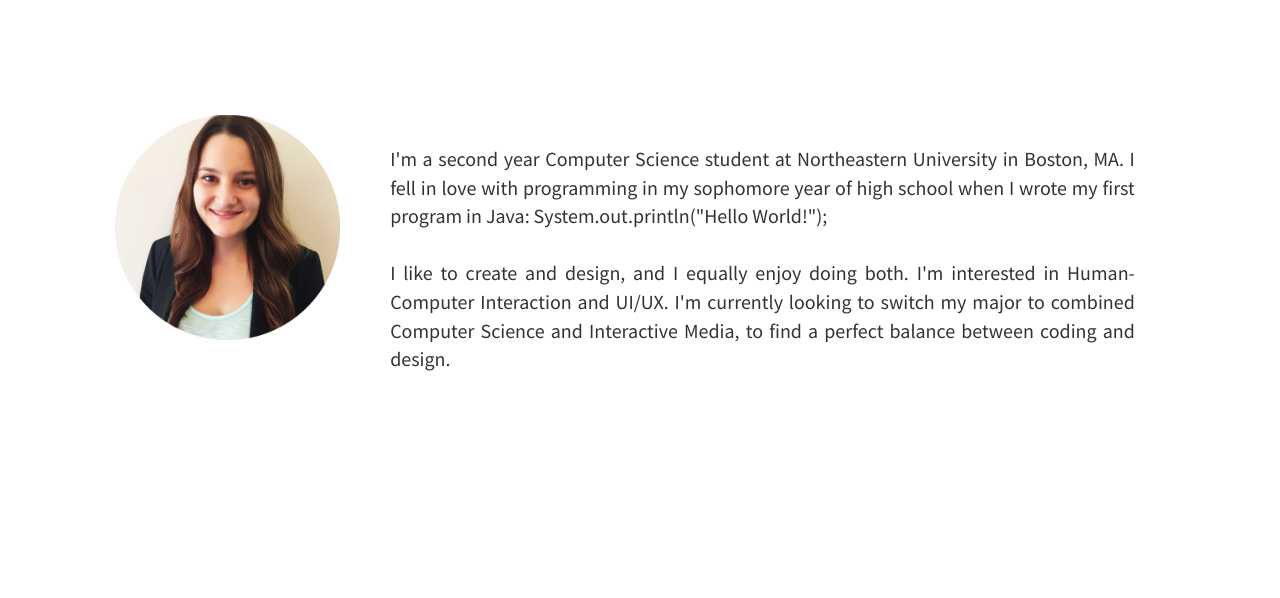
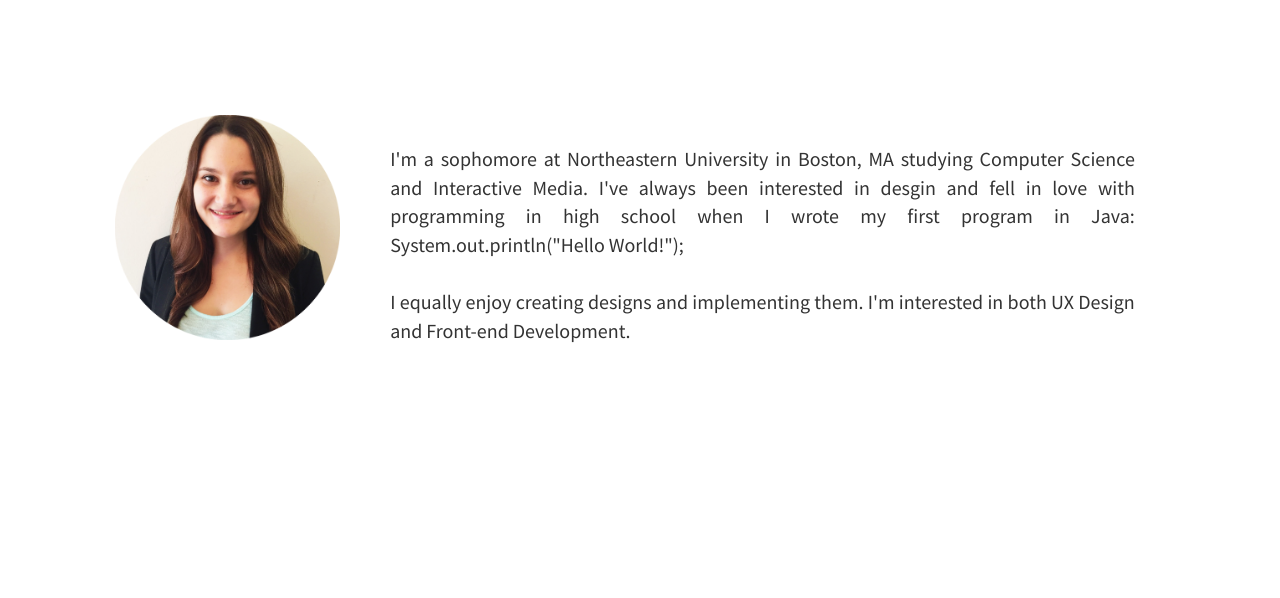
Before and after one commit to jaclyniulianetti/jaclyniulianetti.github.io, a plain HTML site: page index.html in a window 1280 px wide. Shown: the part 800-1398 px from the top of the page. Drawn offline with nearby package versions, Linux system fonts and the light colour scheme.

Commit message:
update resume

```diff
--- a/index.html
+++ b/index.html
@@ -19,8 +19,8 @@
 		<div id="intro">
 			<p id="pic"><img src="mypicture.png" alt="jaclyn" height="225" width="225"></p>
 			<p id="aboutme">
-				I'm a second year Computer Science student at Northeastern University in Boston, MA.  I fell in love with programming in my sophomore year of high school when I wrote my first program in Java: System.out.println("Hello World!"); <br><br>
-				I like to create and design, and I equally enjoy doing both.  I'm interested in Human-Computer Interaction and UI/UX. I'm currently looking to switch my major to combined Computer Science and Interactive Media, to find a perfect balance between coding and design.
+				I'm a sophomore at Northeastern University in Boston, MA studying Computer Science and Interactive Media.  I've always been interested in desgin and fell in love with programming in high school when I wrote my first program in Java: System.out.println("Hello World!"); <br><br>
+				I equally enjoy creating designs and implementing them.  I'm interested in both UX Design and Front-end Development.
 			</p>
 		</div>
 		<div id="contact">
```
